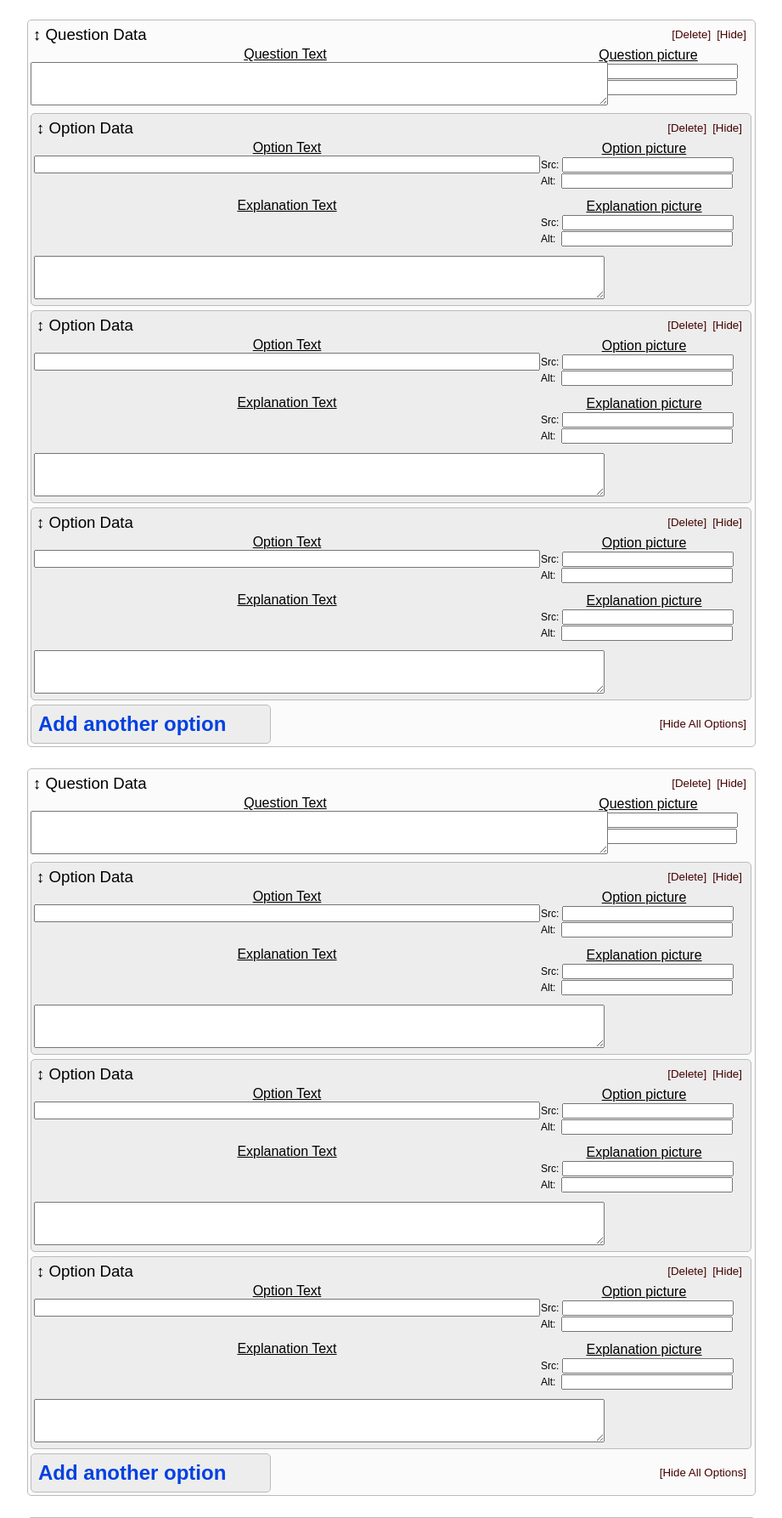
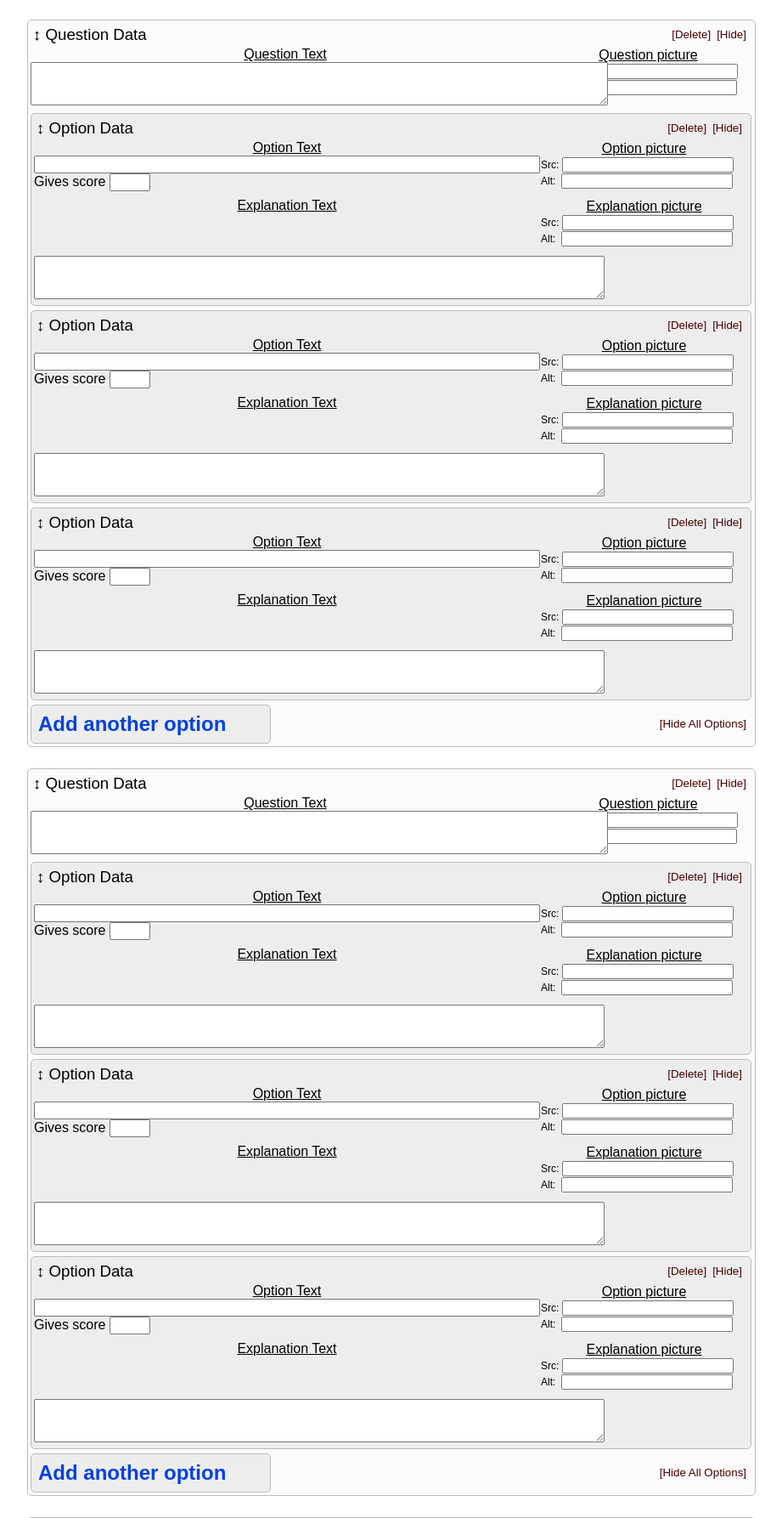
Before and after one commit to scallopedllama/quizzy_builder, a PHP site: page / in a window 1280 px wide. Shown: the part 1311-3097 px from the top of the page at 85% size, without its empty margins (183-1104 px from the left). Run offline with PHP 8.4, Linux system fonts and the light colour scheme; data that the repository does not hold is empty; some libraries are stand-ins or nearby versions.

Commit message:
added a score box for the question options

```diff
--- a/addOption.php
+++ b/addOption.php
@@ -7,6 +7,7 @@
   $opt_txt = isset($quiz) ? addElem($opt_xml->text) : '';
   $opt_pic_src = isset($quiz) ? addElem($opt_xml->img['src']) : '';
   $opt_pic_alt = isset($quiz) ? addElem($opt_xml->img['alt']) : '';
+  $opt_score = isset($quiz) ? addElem($opt_xml->score) : '';
   $exp_txt = isset($quiz) ? addElem($opt_xml->explanation->text) : '';
   $exp_pic_src = isset($quiz) ? addElem($opt_xml->explanation->img['src']) : '';
   $exp_pic_alt = isset($quiz) ? addElem($opt_xml->explanation->img['alt']) : '';
@@ -20,6 +21,7 @@
       <div class="group">
         <?php addPic('', 'Option picture', $opt_pic_src, $opt_pic_alt, 'float_right', 'opt_pic'); ?>
         <div class="group_title">Option Text<input type="text" class="hval opt_txt" value="<?php echo $opt_txt; ?>"></div>
+        <div>Gives score <input type="text" class="short_input" value="<?php echo $opt_score; ?>"></div>
       </div>
       <div class="group">
         <?php addPic('', 'Explanation picture', $exp_pic_src, $exp_pic_alt, 'float_right', 'opt_exp_pic'); ?>
```
